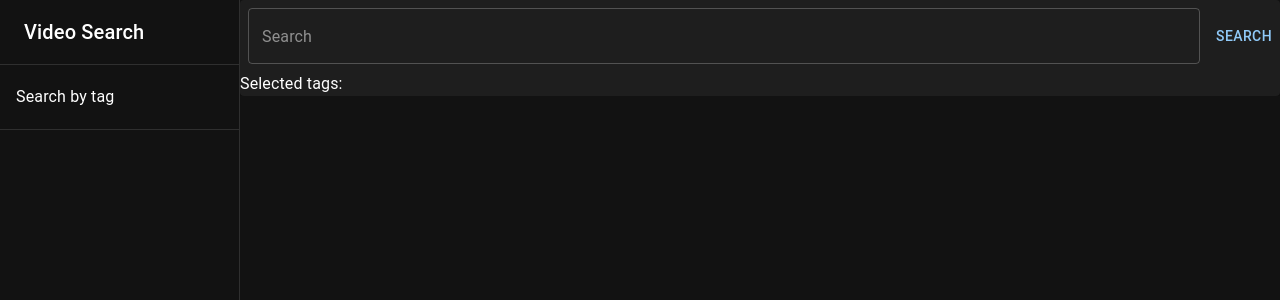
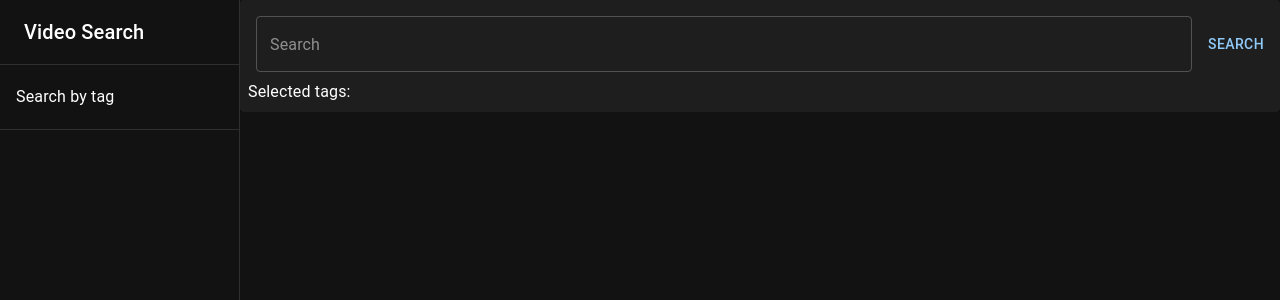
Before and after one commit to hrabalm/video-search, a React (Create React App) app in the folder client/: page / in a window 1280 px wide. Shown: the top 300 px of the page. Built offline with nearby package versions, Linux system fonts and the light colour scheme.

Commit message:
Add padding

```diff
--- a/client/src/App.tsx
+++ b/client/src/App.tsx
@@ -12,7 +12,7 @@ import { Container, Divider, Drawer, IconButton, InputBase, List, ListItem, List
 function SearchBar() {
   return (
     <Box>
-      <Paper style={{ display: "flex", alignItems: "left", flexDirection: "column"}}>
+      <Paper style={{ display: "flex", alignItems: "left", flexDirection: "column"}} sx={{ p: 1 }}>
         <Box style={{ display: "flex", alignItems: "center", flexDirection: "row" }}>
           <TextField sx={{ m: 1, flex: 1 }} placeholder="Search"></TextField>
           <Button>Search</Button>
```
